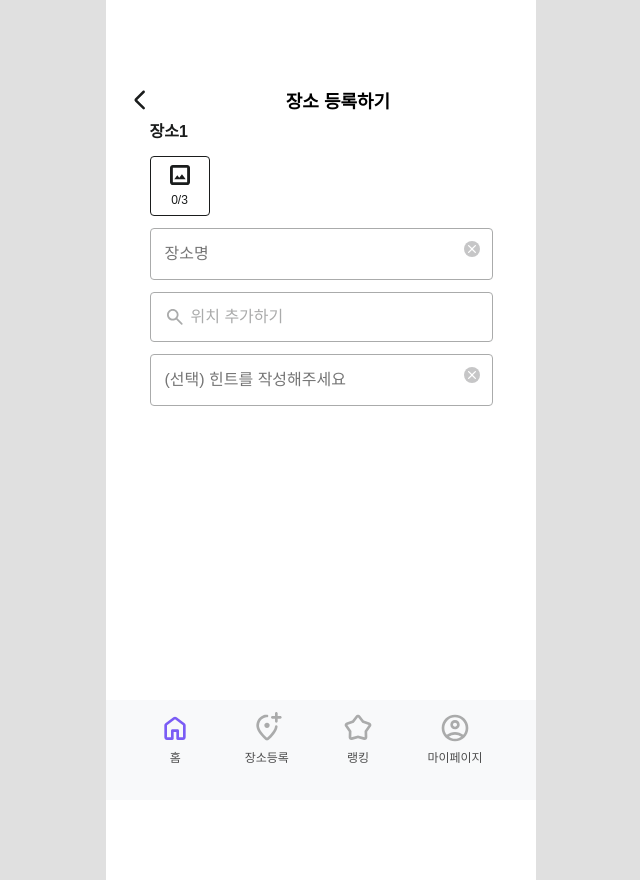
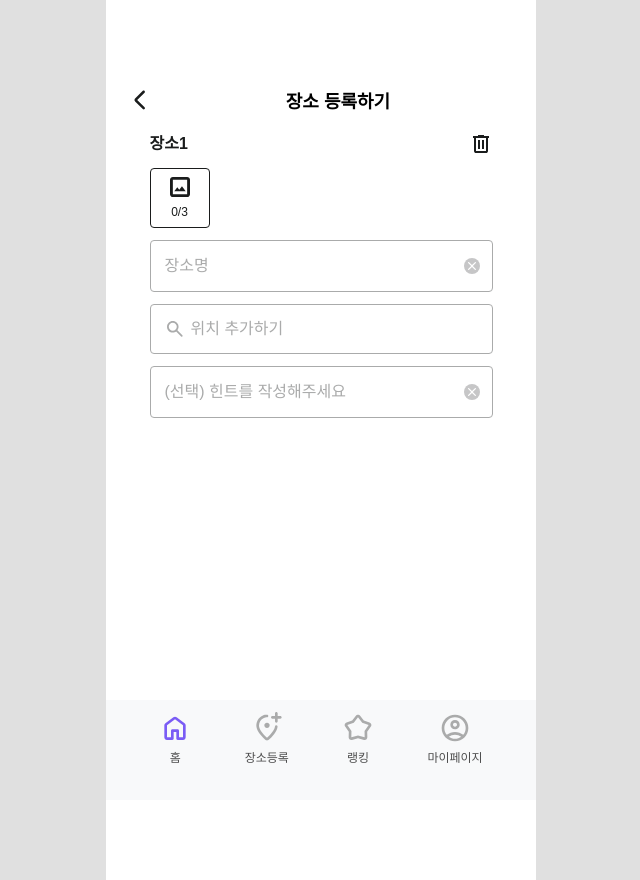
Before and after one commit to urdego/Urdego_Frontend, a Next.js app: page /placeRegister in a window 1280 px wide. Shown: the whole page, without its empty margins (319-959 px from the left). Built offline with nearby package versions, Linux system fonts and the light colour scheme.

Commit message:
feat: PlaceInput placeholder 속성 추가

```diff
--- a/components/Layout/PlaceRegister/PlaceInput.styles.ts
+++ b/components/Layout/PlaceRegister/PlaceInput.styles.ts
@@ -4,6 +4,7 @@ import styled from 'styled-components';
 export const PlaceInputWrapper = styled.div`
   display: flex;
   justify-content: space-between;
+  align-items: center;
   flex-grow: 1;
   border-radius: 4px;
   border: 1px solid #aaabab;
@@ -16,12 +17,12 @@ export const ContentInput = styled.input`
   font-size: 16px;
   font-weight: 400;
   line-height: 150%;
-  color:${colors.etc.black}
+
+  &:focus {
+    color: ${colors.etc.black};
+  }
 
   &::placeholder {
     color: ${colors.gray[70]};
-    font-size: 16px;
-    font-weight: 400;
-    line-height: 150%;
   }
 `;
--- a/components/Layout/PlaceRegister/PlaceRegister.styles.ts
+++ b/components/Layout/PlaceRegister/PlaceRegister.styles.ts
@@ -5,9 +5,13 @@ export const PlaceRegisterWrapper = styled.div`
   display: flex;
   flex-direction: column;
   gap: 12px;
+  margin: 12px 0;
 `;
 
 export const PlaceRegistertext = styled.div`
+  display: flex;
+  flex-direction: row;
+  justify-content: space-between;
   color: ${colors.etc.black};
   font-size: 16px;
   font-weight: 700;
--- a/components/Layout/PlaceRegister/PlaceRegister.tsx
+++ b/components/Layout/PlaceRegister/PlaceRegister.tsx
@@ -4,6 +4,7 @@ import {
   PlaceRegistertext,
   PlaceRegisterWrapper,
 } from './PlaceRegister.styles';
+import { TrashIcon } from './PlaceRegisterIcon';
 import PlaceSearchButton from './PlaceSearchButton';
 
 interface PlaceRegisterProps {
@@ -19,7 +20,10 @@ const PlaceRegister = ({
 }: PlaceRegisterProps) => {
   return (
     <PlaceRegisterWrapper>
-      <PlaceRegistertext>{title}</PlaceRegistertext>
+      <PlaceRegistertext>
+        <div>{title}</div>
+        <TrashIcon />
+      </PlaceRegistertext>
       <ImageUpload currCount={currCount} totalCount={totalCount} />
       <PlaceInput placeholder="장소명" />
       <PlaceSearchButton />
--- /dev/null
+++ b/components/Layout/PlaceRegister/PlaceRegisterIcon.tsx
@@ -0,0 +1,4 @@
+import TrashIconSrc from '@styles/Icon/Trash.svg';
+import Image from 'next/image';
+
+export const TrashIcon = () => <Image src={TrashIconSrc} alt="Trash Icon" />;
```
Also changed, not shown: styles/Icon/Trash.svg (added).
